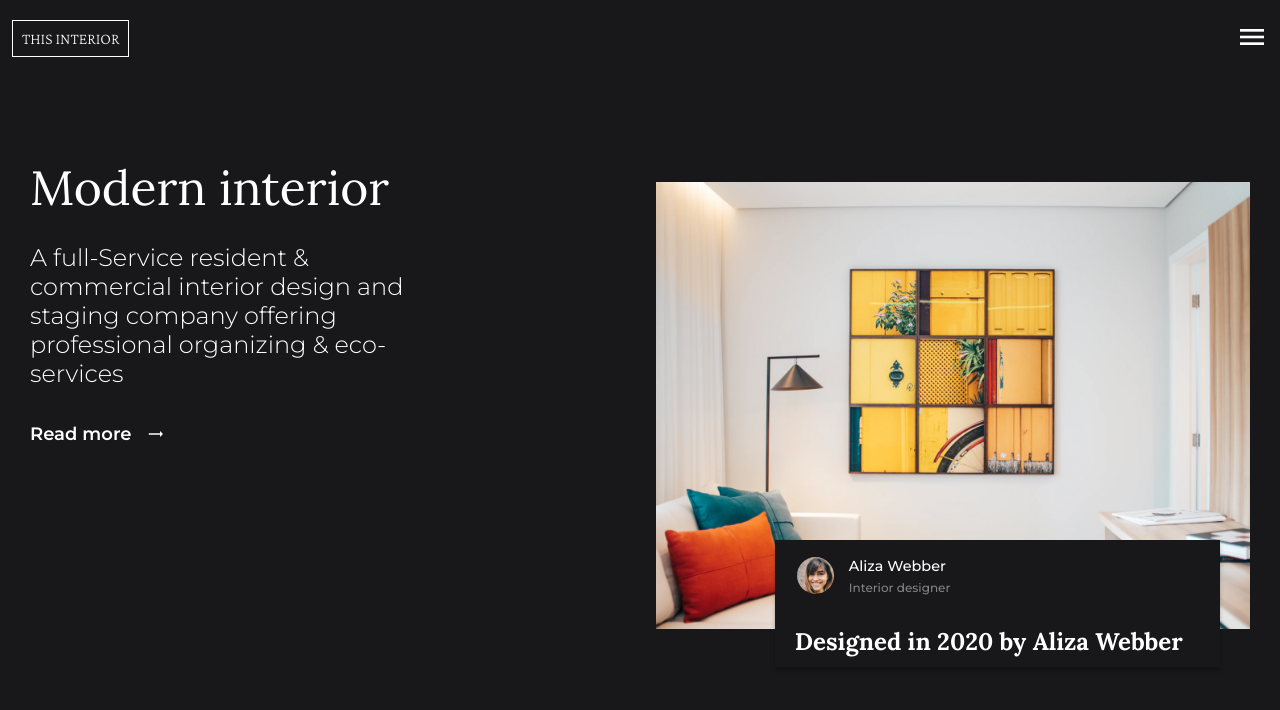
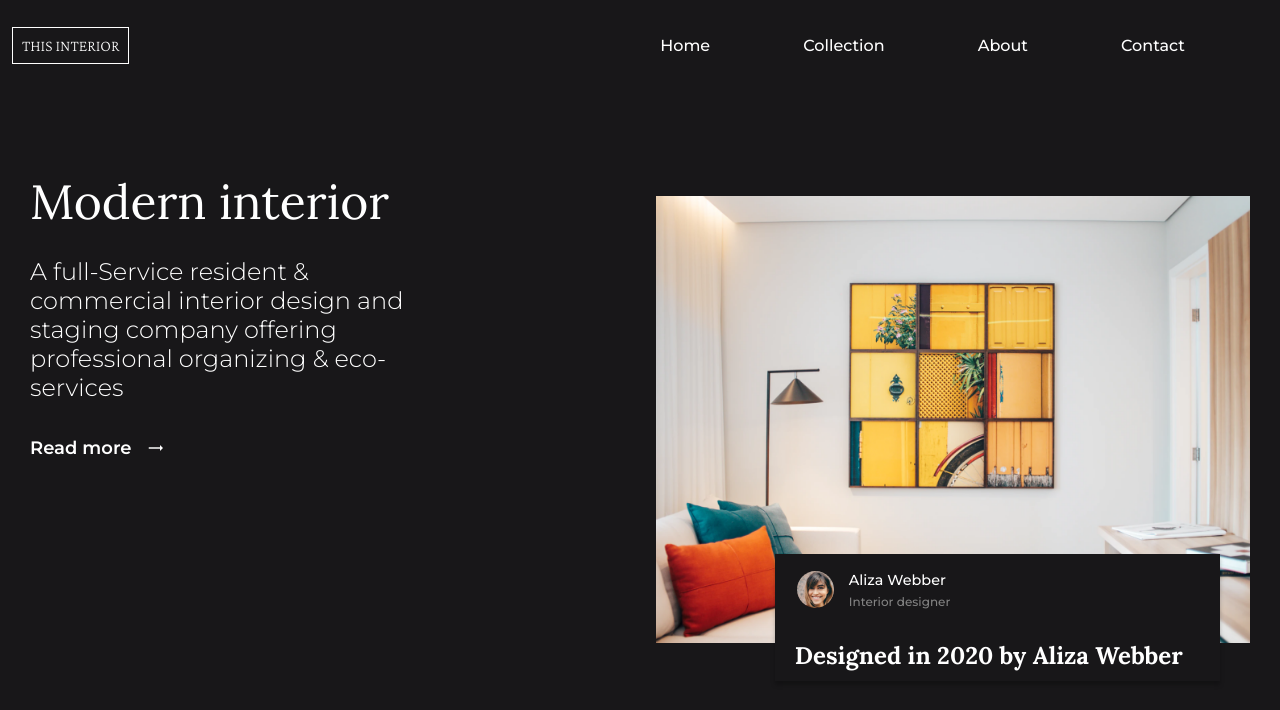
Before and after one commit to Camilo318/ThisInterior, a website: page index.html in a window 1280 px wide. Drawn offline with nearby package versions, Linux system fonts and the light colour scheme.

Commit message:
Add navigation links in the header

```diff
--- a/index.html
+++ b/index.html
@@ -16,7 +16,16 @@
             <div class="header__logo">
                 this interior
             </div>
-            <div class="header__navigation"></div>
+            <div class="header__navigation">
+                <nav>
+                    <ul>
+                        <li><a href="#">Home</a></li>
+                        <li><a href="#">Collection</a></li>
+                        <li><a href="#">About</a></li>
+                        <li><a href="#">Contact</a></li>
+                    </ul>
+                </nav>
+            </div>
             <div class="header__menu">
                 <a href="">
                     <i class="material-icons">menu</i>
--- a/sass/main.scss
+++ b/sass/main.scss
@@ -33,8 +33,36 @@ a {
     cursor: pointer;
 }
 
-.header__menu a i {
-    font-size: 2rem;
+.header__menu {
+    a i {
+        font-size: 2rem;
+    }
+    @media (min-width: 640px) {
+        display: none;
+    }
+}
+
+.header__navigation {
+    display: none;
+    width: 55%;
+    nav {
+        ul {
+            list-style-type: none;
+            display: flex;
+            padding: 0;
+            justify-content: space-evenly;
+            li a {
+                font-size: 1rem;
+                font-weight: 500;
+                font-family: 'Montserrat';
+                padding: 10px;
+            }
+        }
+    }
+    @media (min-width: 640px) {
+        display: block;
+    }
+
 }
 
 .banner {
```
Also changed, not shown: public/main.css.
